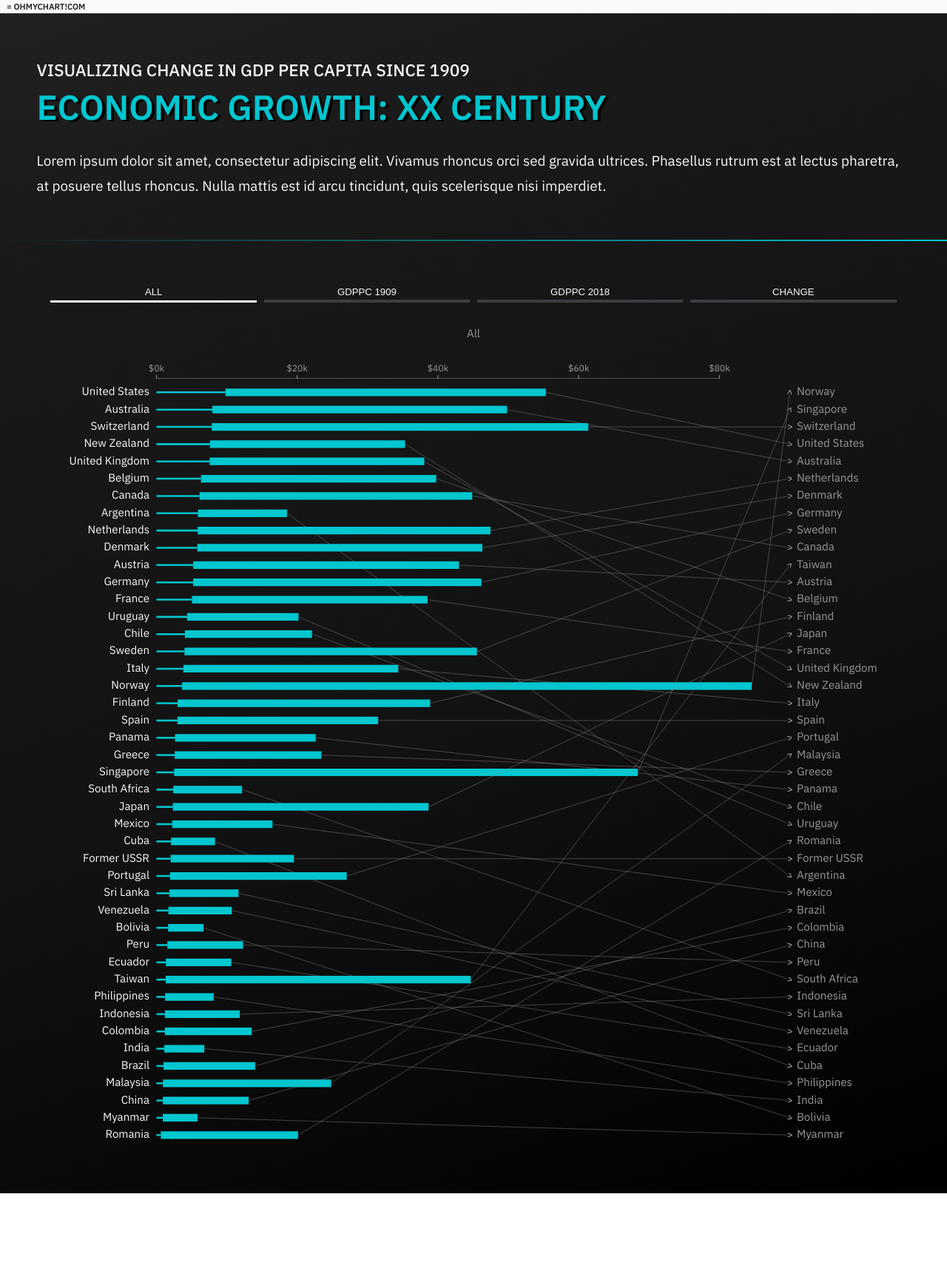
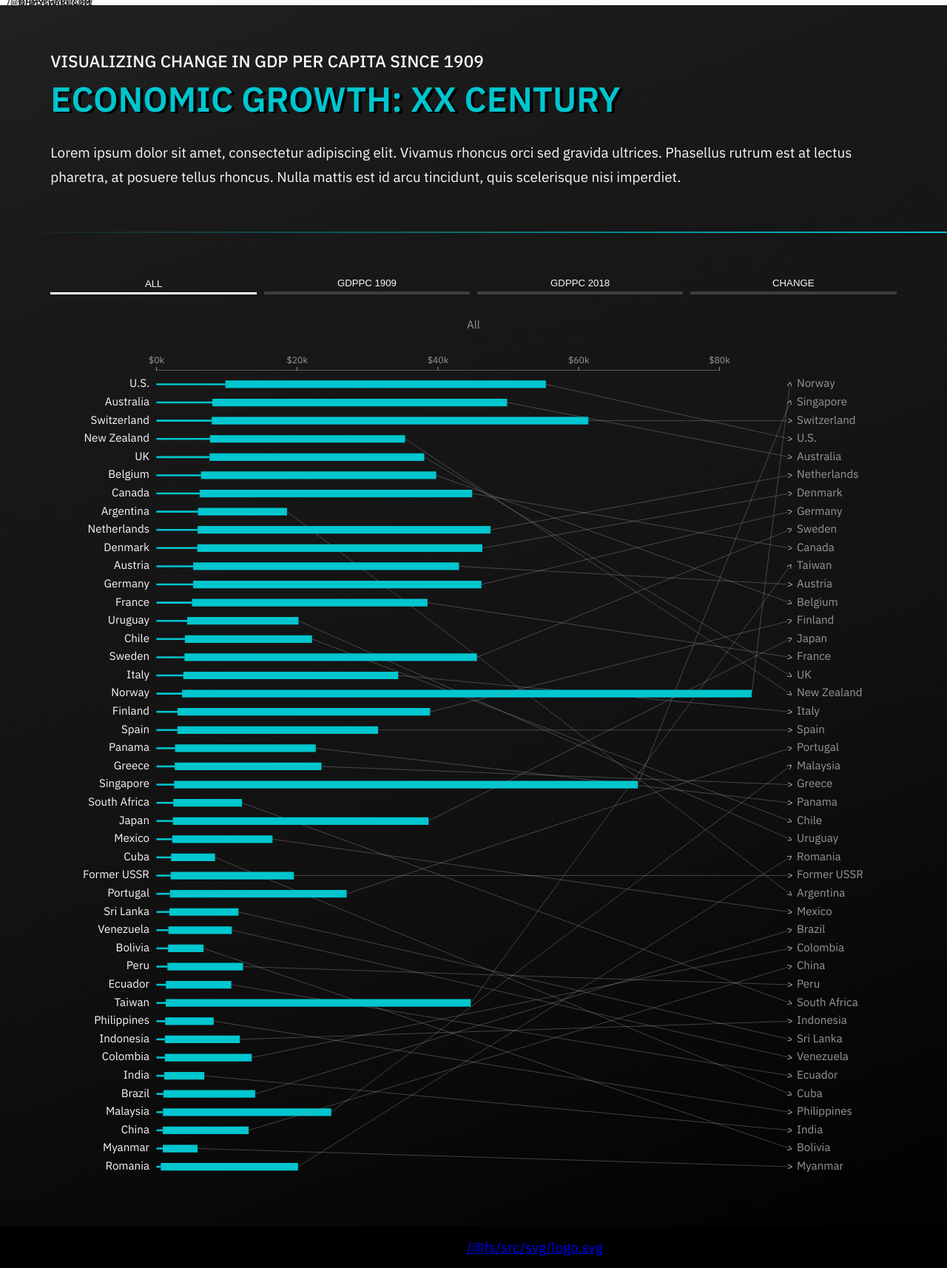
Before and after one commit to ohmychart/100-years-economic-growth, a SvelteKit app: page / in a window 1280 px wide. Shown: the whole page at 74% size. Before the commit the page ends 1613 px from the top, so only its background shows below. Built offline with nearby package versions, Linux system fonts and the light colour scheme.

Commit message:
footer and minor styling

```diff
--- a/src/app.postcss
+++ b/src/app.postcss
@@ -9,6 +9,7 @@
   --color-black-0: #000;
   --color-primary: #00c6cf;
   --content-width: max(75vw, 1200px);
+  --content-side-padding: 1.5em;
 
   font-size: calc(0.5em + 0.85vw);
   box-sizing: border-box;
--- a/src/components/Chart.svelte
+++ b/src/components/Chart.svelte
@@ -13,10 +13,10 @@
 	// Chart dimensions
 	let width = 1200;
 	$: height = width * 0.9;
-	$: marginLeft = Math.max(width * 0.15, 50);
-	$: marginRight = Math.max(width * 0.15, 50);
+	$: marginLeft = Math.max(width * 0.15, 60);
+	$: marginRight = Math.max(width * 0.15, 60);
 	$: marginTop = Math.max(height * 0.01, 16);
-	$: marginBottom = Math.max(height * 0.05, 15);
+	$: marginBottom = 0;
 	$: w = width - marginLeft - marginRight;
 	$: h = height - marginTop - marginBottom;
 	$: xAxisHeight = Math.max(height * 0.02, 25);
--- /dev/null
+++ b/src/components/Footer.svelte
@@ -0,0 +1,38 @@
+<script>
+	import logo from '$svg/logo.svg';
+</script>
+
+<footer class="footer">
+	<div class="footer__logo__icon">
+		<a href="https://ohmychart.com">{@html logo}</a>
+	</div>
+</footer>
+
+<style>
+	.footer {
+		background-color: var(--color-black-0);
+		height: 3em;
+		width: 100%;
+		padding: 1em;
+		display: flex;
+		flex-direction: row;
+		line-height: 0;
+		align-items: center;
+		justify-content: center;
+	}
+
+	.footer__logo__icon {
+		width: 1rem;
+		margin: 1em;
+		display: inline-block;
+	}
+
+	.footer__logo__icon a {
+		fill: var(--color-white);
+		transition: all 0.3s ease;
+	}
+
+	.footer__logo__icon a:hover {
+		fill: var(--color-primary);
+	}
+</style>
--- a/src/components/Header.svelte
+++ b/src/components/Header.svelte
@@ -1,5 +1,14 @@
+<script>
+	import logo from '$svg/logo.svg';
+</script>
+
 <header>
-	<div class="top-bar">= OHMYCHART!COM</div>
+	<div class="top-bar">
+		<a href="https://ohmychart.com">
+			<div class="logo">{@html logo}</div>
+			 OHMYCHART!COM
+		</a>
+	</div>
 	<div class="content">
 		<p class="subheader">Visualizing change in GDP per capita since 1909</p>
 		<h1 class="header">Economic growth: XX century</h1>
@@ -25,14 +34,37 @@
 		color: var(--color-black);
 		font-size: 0.6rem;
 		font-weight: 600;
-		line-height: 1em;
+		line-height: 0;
 		padding: 0.3em 0.8em;
+		display: flex;
+		align-items: center;
+		flex-direction: row;
+
+		& a {
+			color: inherit;
+			text-decoration: none;
+			display: flex;
+			align-items: center;
+			flex-direction: row;
+			transition: all 0.3s ease;
+		}
+
+		& a:hover {
+			color: var(--color-primary);
+			fill: var(--color-primary);
+		}
+
+		& .logo {
+			width: 0.6rem;
+			display: inline-block;
+			margin-right: 0.5em;
+		}
 	}
 
 	.content {
 		max-width: var(--content-width);
 		margin: 3rem auto;
-        padding: 0 0.5em;
+		padding: 0 var(--content-side-padding);
 	}
 
 	h1.header {
--- a/src/data/dataset.json
+++ b/src/data/dataset.json
@@ -240,13 +240,13 @@
     "DiffT1": 43340.86
   },
   {
-    "Country": "United Kingdom",
+    "Country": "UK",
     "GDPPCT0": 7557.0,
     "GDPPCT1": 38058.09,
     "DiffT1": 30501.09
   },
   {
-    "Country": "United States",
+    "Country": "U.S.",
     "GDPPCT0": 9798.12,
     "GDPPCT1": 55334.74,
     "DiffT1": 45536.62
--- a/src/routes/+page.svelte
+++ b/src/routes/+page.svelte
@@ -2,6 +2,7 @@
 	import Header from '$components/Header.svelte';
 	import Controls from '$components/Controls.svelte';
 	import Chart from '$components/Chart.svelte';
+    import Footer from '$components/Footer.svelte';
 
 	let activeIdx = 0;
 	const buttons = ['All', 'GDPPC 1909', 'GDPPC 2018', 'Change'];
@@ -28,7 +29,10 @@
     <div class="chart">
         <Chart options={tabs[activeIdx]} />
     </div>
+</div>
 
+<div class="footer">
+    <Footer />
 </div>
 
 <style lang="postcss">
@@ -40,11 +44,15 @@
     .controls, .title {
         max-width: var(--content-width);
         margin: 0 auto 1.5em auto;
-        padding: 0 1.5em;
+        padding: 0 var(--content-side-padding);
     }
 
     .chart {
-        padding: 0 1.5em;
+        padding: 0 var(--content-side-padding);
+    }
+
+    .viz {
+        margin-bottom: 3em;
     }
 
     .title {
```
Also changed, not shown: src/svg/logo.svg (added).
